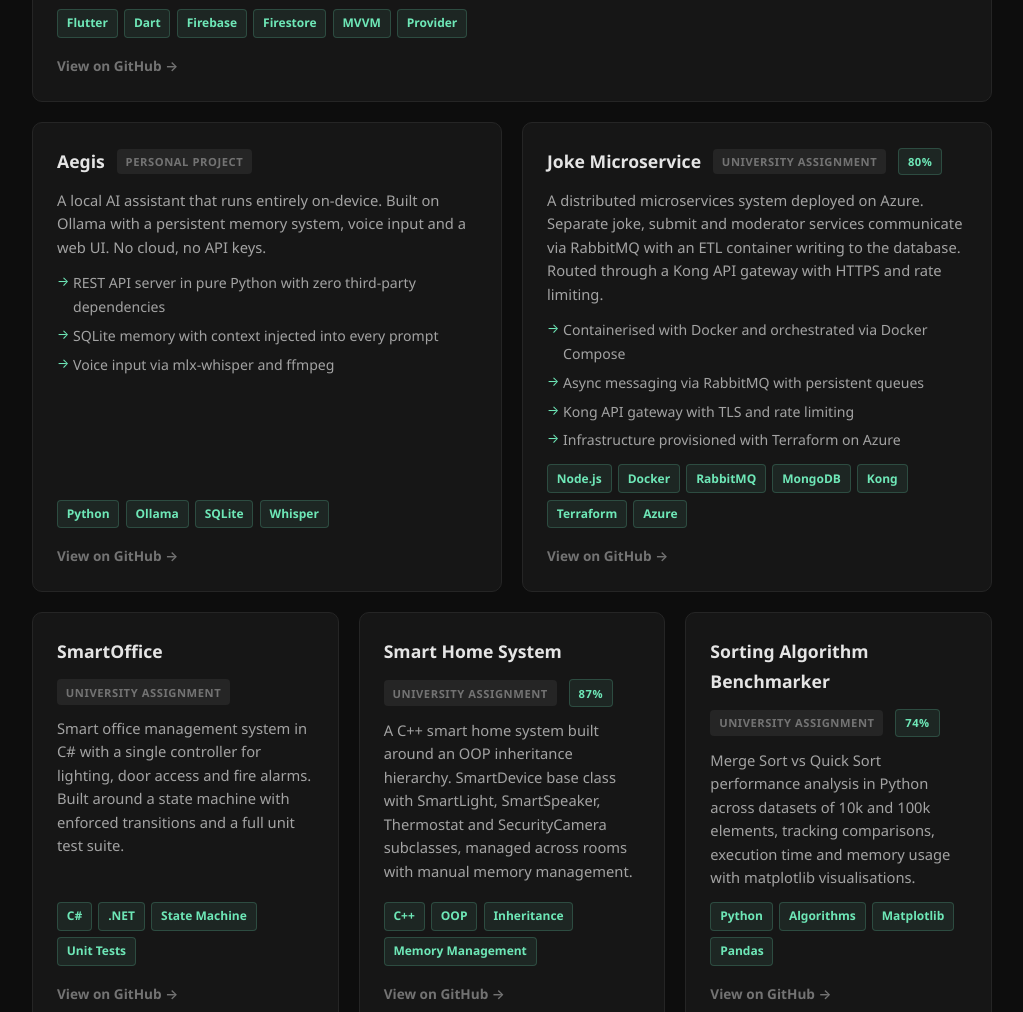
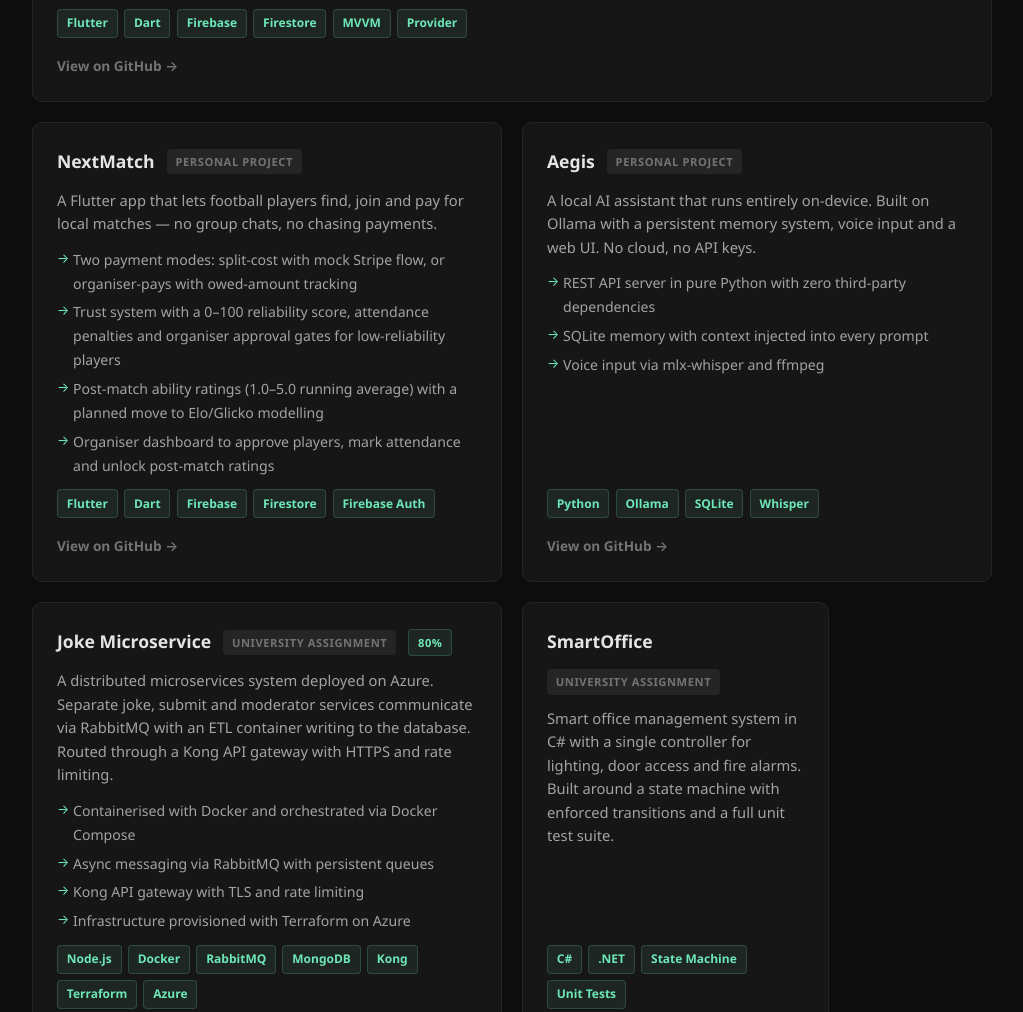
Before and after one commit to mozaid9/mozaid9.github.io, a plain HTML site: page index.html in a window 1280 px wide. Shown: the part 1602-2614 px from the top of the page, without its empty margins (128-1151 px from the left). Drawn offline with Linux system fonts and the light colour scheme.

Commit message:
Add NextMatch project card

```diff
--- a/index.html
+++ b/index.html
@@ -65,6 +65,26 @@
             <span>Flutter</span><span>Dart</span><span>Firebase</span><span>Firestore</span><span>MVVM</span><span>Provider</span>
           </div>
           <a href="https://github.com/mozaid9/footyforums" target="_blank" class="project-link">View on GitHub &rarr;</a>
+        </div>
+
+        <div class="project-card featured">
+          <div class="project-header">
+            <h3>NextMatch</h3>
+            <span class="badge">Personal Project</span>
+          </div>
+          <p class="project-desc">
+            A Flutter app that lets football players find, join and pay for local matches — no group chats, no chasing payments.
+          </p>
+          <ul class="project-highlights">
+            <li>Two payment modes: split-cost with mock Stripe flow, or organiser-pays with owed-amount tracking</li>
+            <li>Trust system with a 0–100 reliability score, attendance penalties and organiser approval gates for low-reliability players</li>
+            <li>Post-match ability ratings (1.0–5.0 running average) with a planned move to Elo/Glicko modelling</li>
+            <li>Organiser dashboard to approve players, mark attendance and unlock post-match ratings</li>
+          </ul>
+          <div class="project-tech">
+            <span>Flutter</span><span>Dart</span><span>Firebase</span><span>Firestore</span><span>Firebase Auth</span>
+          </div>
+          <a href="https://github.com/mozaid9/NextMatch" target="_blank" class="project-link">View on GitHub &rarr;</a>
         </div>
 
         <div class="project-card featured">
```
